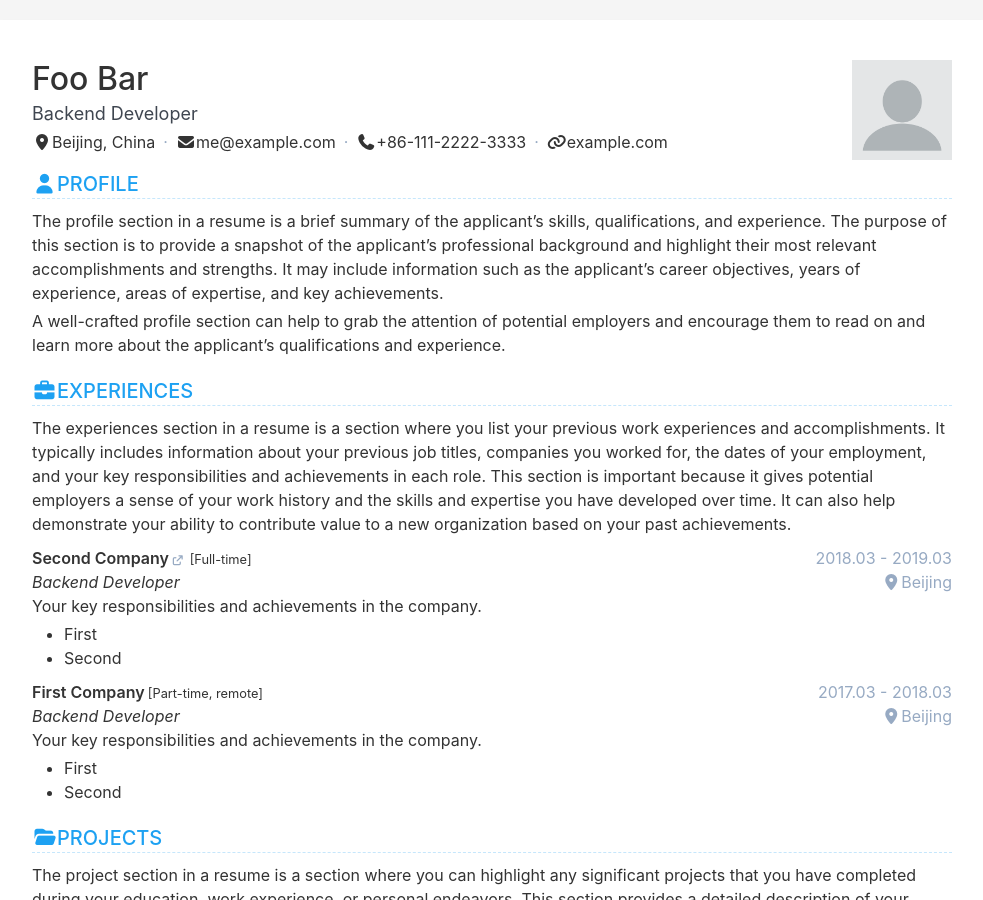
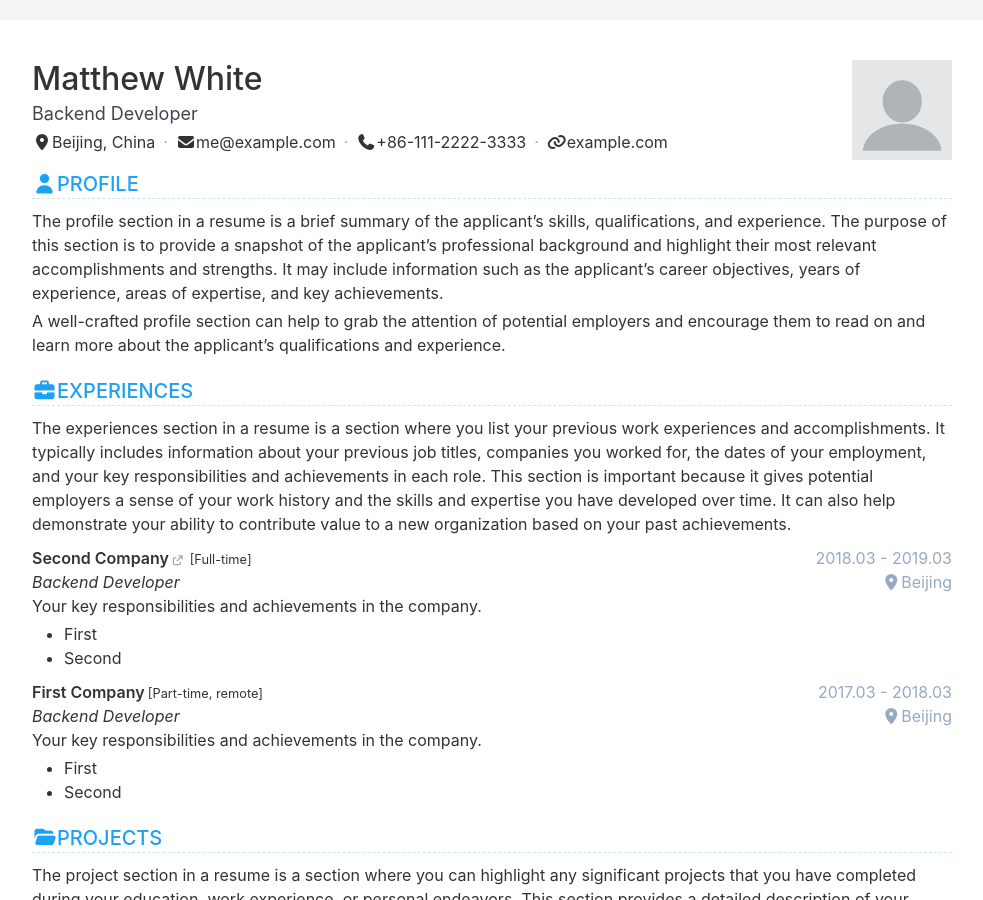
Before and after one commit to MattheWhite/online-resume, a Jekyll site: the page built from index.html, in a window 1280 px wide and 900 px high. Shown: the whole window, without its empty margins (148-1131 px from the left). Built offline with Jekyll 4.4.1, drawn with Linux system fonts in a browser that asks for light colours.

Commit message:
Modify data

```diff
--- a/_data/data.yml
+++ b/_data/data.yml
@@ -3,7 +3,7 @@ meta:
   language: en              # text language, the value is HTML lang attribute value, default is "en"
 
 basic:
-  name: Foo Bar                      # name
+  name: Matthew White                      # name
   title: Backend Developer           # job title
   avatar:
     show: true                       # show or hide avatar
```
